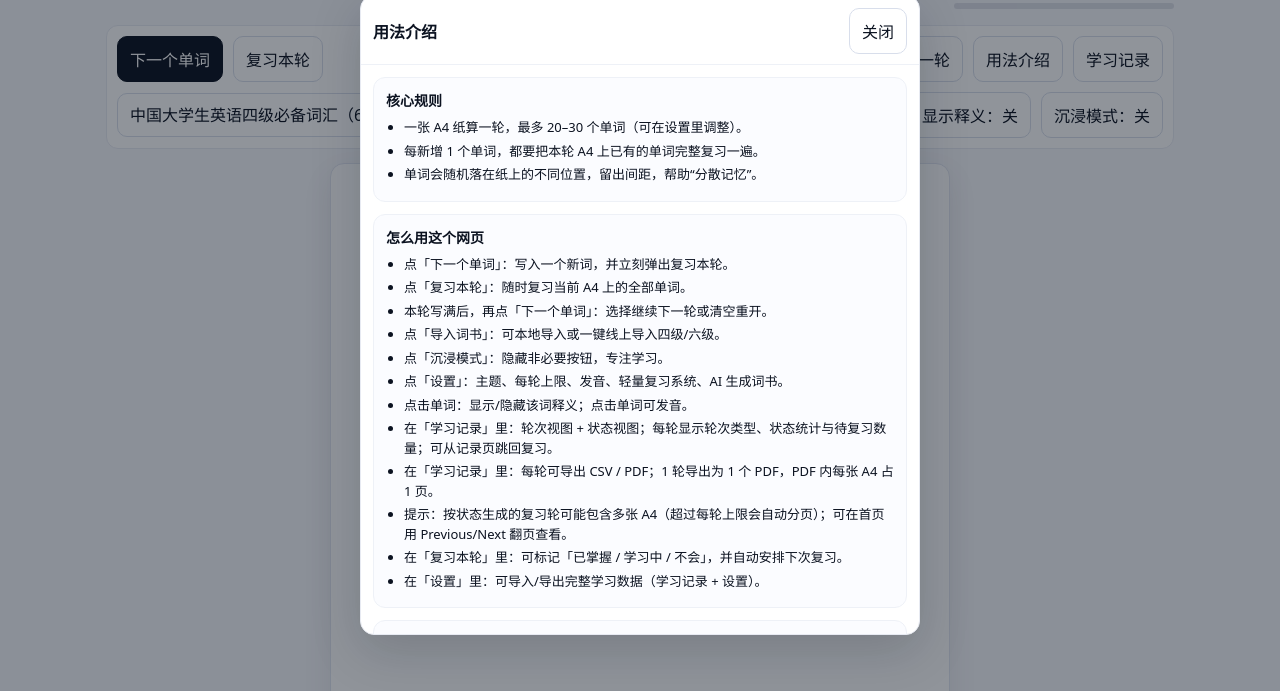
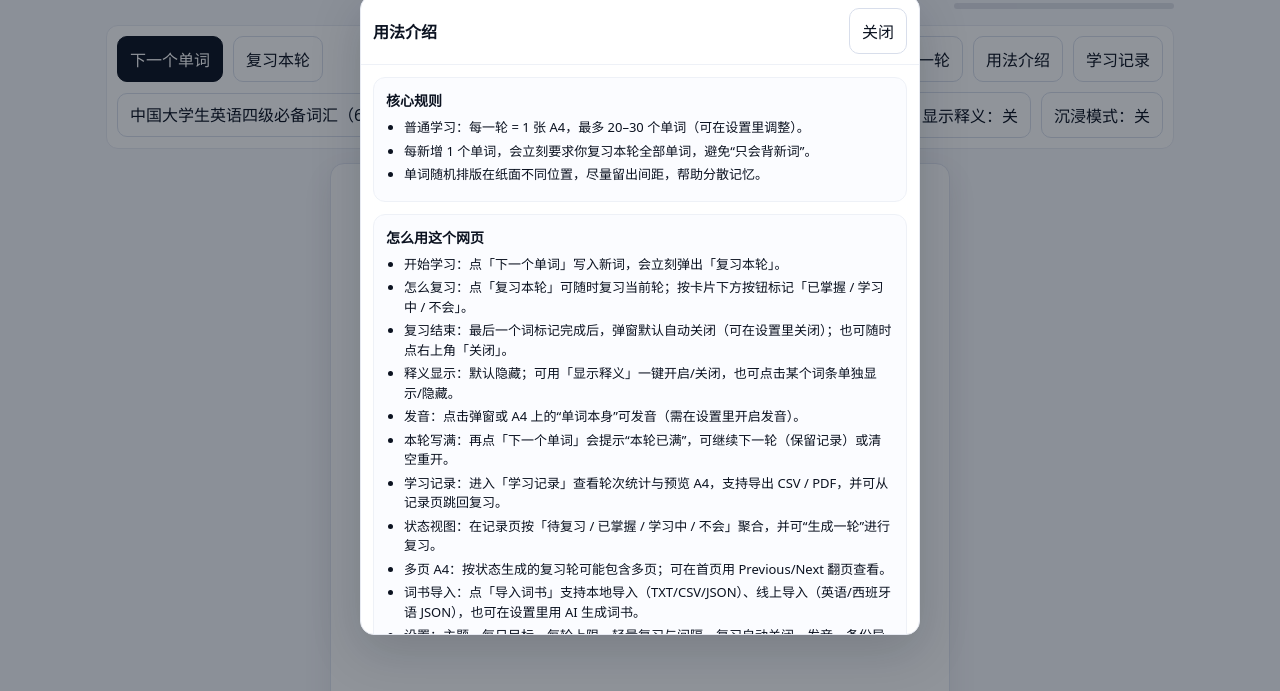
Before and after one commit to k7tmiz/A4-Memory, a plain HTML site: page index.html in a window 1280 px wide. Shown: the part 85-776 px from the top of the page. Drawn offline with Linux system fonts and the light colour scheme.

Commit message:
Update instructions

```diff
--- a/index.html
+++ b/index.html
@@ -223,26 +223,25 @@ ability,n.,能力</pre>
             <div class="intro-block">
               <div class="intro-title">核心规则</div>
               <ul class="intro-list">
-                <li>一张 A4 纸算一轮，最多 20–30 个单词（可在设置里调整）。</li>
-                <li>每新增 1 个单词，都要把本轮 A4 上已有的单词完整复习一遍。</li>
-                <li>单词会随机落在纸上的不同位置，留出间距，帮助“分散记忆”。</li>
+                <li>普通学习：每一轮 = 1 张 A4，最多 20–30 个单词（可在设置里调整）。</li>
+                <li>每新增 1 个单词，会立刻要求你复习本轮全部单词，避免“只会背新词”。</li>
+                <li>单词随机排版在纸面不同位置，尽量留出间距，帮助分散记忆。</li>
               </ul>
             </div>
             <div class="intro-block">
               <div class="intro-title">怎么用这个网页</div>
               <ul class="intro-list">
-                <li>点「下一个单词」：写入一个新词，并立刻弹出复习本轮。</li>
-                <li>点「复习本轮」：随时复习当前 A4 上的全部单词。</li>
-                <li>本轮写满后，再点「下一个单词」：选择继续下一轮或清空重开。</li>
-                <li>点「导入词书」：可本地导入或一键线上导入四级/六级。</li>
-                <li>点「沉浸模式」：隐藏非必要按钮，专注学习。</li>
-                <li>点「设置」：主题、每轮上限、发音、轻量复习系统、AI 生成词书。</li>
-                <li>点击单词：显示/隐藏该词释义；点击单词可发音。</li>
-                <li>在「学习记录」里：轮次视图 + 状态视图；每轮显示轮次类型、状态统计与待复习数量；可从记录页跳回复习。</li>
-                <li>在「学习记录」里：每轮可导出 CSV / PDF；1 轮导出为 1 个 PDF，PDF 内每张 A4 占 1 页。</li>
-                <li>提示：按状态生成的复习轮可能包含多张 A4（超过每轮上限会自动分页）；可在首页用 Previous/Next 翻页查看。</li>
-                <li>在「复习本轮」里：可标记「已掌握 / 学习中 / 不会」，并自动安排下次复习。</li>
-                <li>在「设置」里：可导入/导出完整学习数据（学习记录 + 设置）。</li>
+                <li>开始学习：点「下一个单词」写入新词，会立刻弹出「复习本轮」。</li>
+                <li>怎么复习：点「复习本轮」可随时复习当前轮；按卡片下方按钮标记「已掌握 / 学习中 / 不会」。</li>
+                <li>复习结束：最后一个词标记完成后，弹窗默认自动关闭（可在设置里关闭）；也可随时点右上角「关闭」。</li>
+                <li>释义显示：默认隐藏；可用「显示释义」一键开启/关闭，也可点击某个词条单独显示/隐藏。</li>
+                <li>发音：点击弹窗或 A4 上的“单词本身”可发音（需在设置里开启发音）。</li>
+                <li>本轮写满：再点「下一个单词」会提示“本轮已满”，可继续下一轮（保留记录）或清空重开。</li>
+                <li>学习记录：进入「学习记录」查看轮次统计与预览 A4，支持导出 CSV / PDF，并可从记录页跳回复习。</li>
+                <li>状态视图：在记录页按「待复习 / 已掌握 / 学习中 / 不会」聚合，并可“生成一轮”进行复习。</li>
+                <li>多页 A4：按状态生成的复习轮可能包含多页；可在首页用 Previous/Next 翻页查看。</li>
+                <li>词书导入：点「导入词书」支持本地导入（TXT/CSV/JSON）、线上导入（英语/西班牙语 JSON），也可在设置里用 AI 生成词书。</li>
+                <li>设置：主题、每日目标、每轮上限、轻量复习与间隔、复习自动关闭、发音、备份导入/导出、AI 生成词书。</li>
               </ul>
             </div>
             <div class="intro-block">
@@ -252,7 +251,7 @@ ability,n.,能力</pre>
                 <li>R：复习本轮</li>
                 <li>N：新建一轮</li>
                 <li>M：显示 / 隐藏释义</li>
-                <li>D：切换深色主题</li>
+                <li>D：切换深浅色主题</li>
               </ul>
             </div>
             <div class="intro-foot">提示：开启「显示释义」会在单词下方显示小字释义。</div>
```
Also changed, not shown: docs/PROJECT_CONTEXT.md (+1 -0 lines), docs/README.en.md (+1 -0 lines), README.md.
